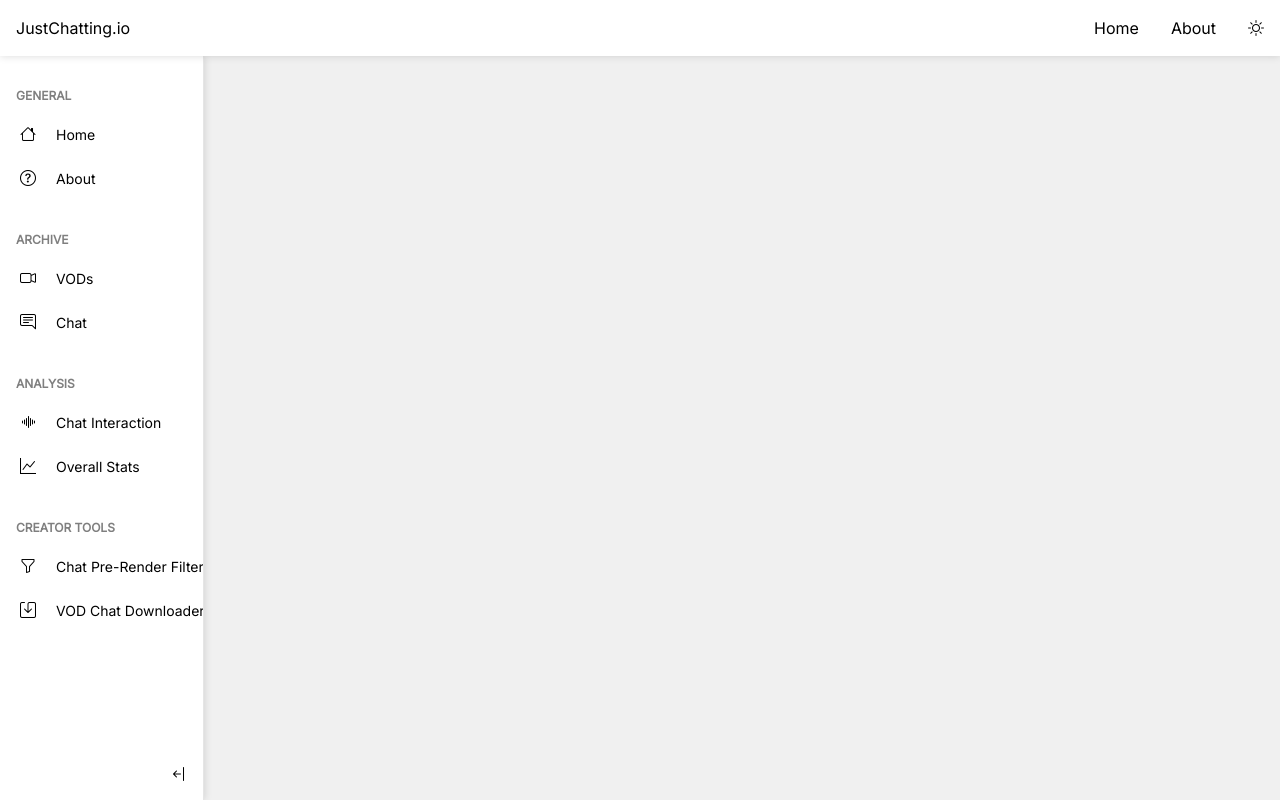
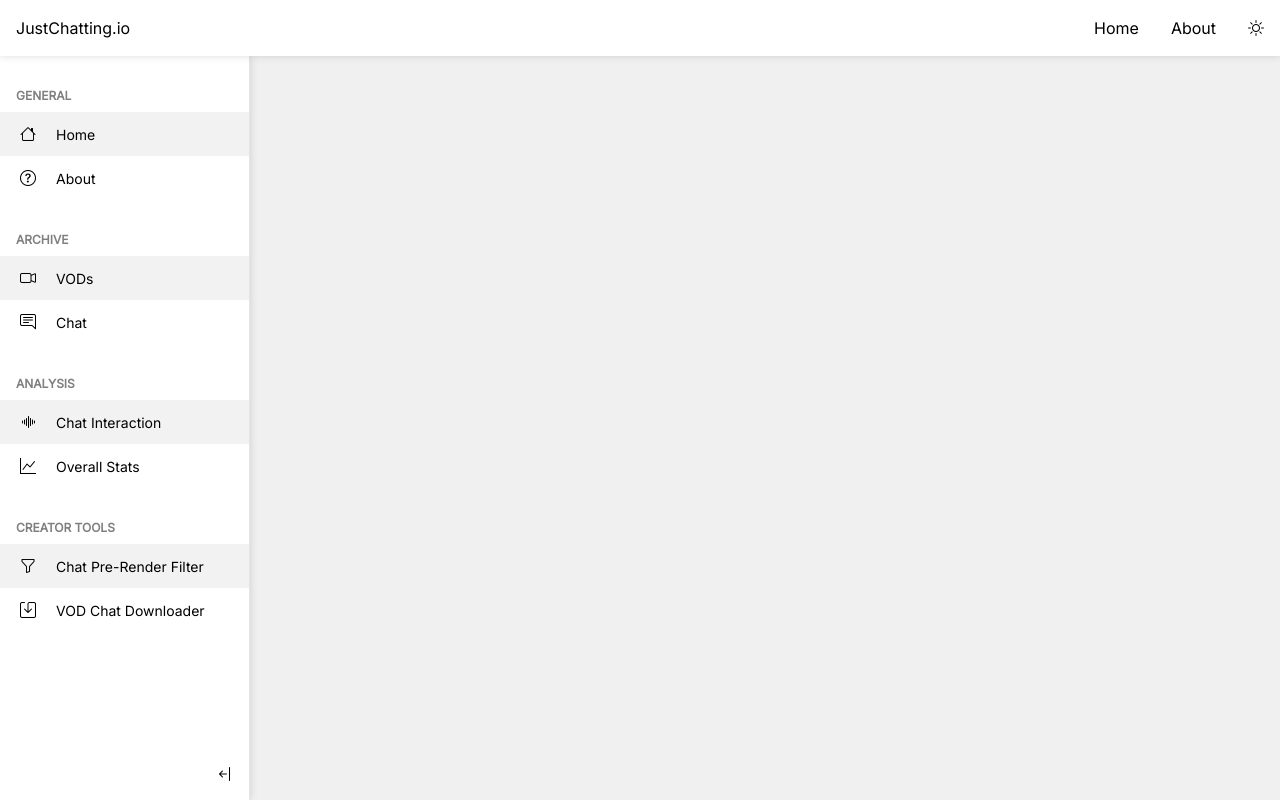
Before and after one commit to mrdarrengriffin/justchatting.io-frontend, a Vue app: page / in a window 1280 px wide. Built offline with nearby package versions, Linux system fonts and the light colour scheme.

Commit message:
Added active state for nav

```diff
--- a/src/components/Sidebar.vue
+++ b/src/components/Sidebar.vue
@@ -89,6 +89,7 @@ export default {
     box-sizing: border-box;
     display: flex;
     flex-direction: column;
+    flex-shrink: 0;
     height: calc(100vh - 56px);
     padding: 2rem 0 1rem 0;
     transition: width .5s, padding .5s;
@@ -170,7 +171,7 @@ export default {
                 font-size: 14px;
                 transition: background-color .25s ease-in-out;
 
-                &:hover {
+                &:hover, &.router-link-active {
                     background-color: rgba(0, 0, 0, 0.05);
                 }
 
```
